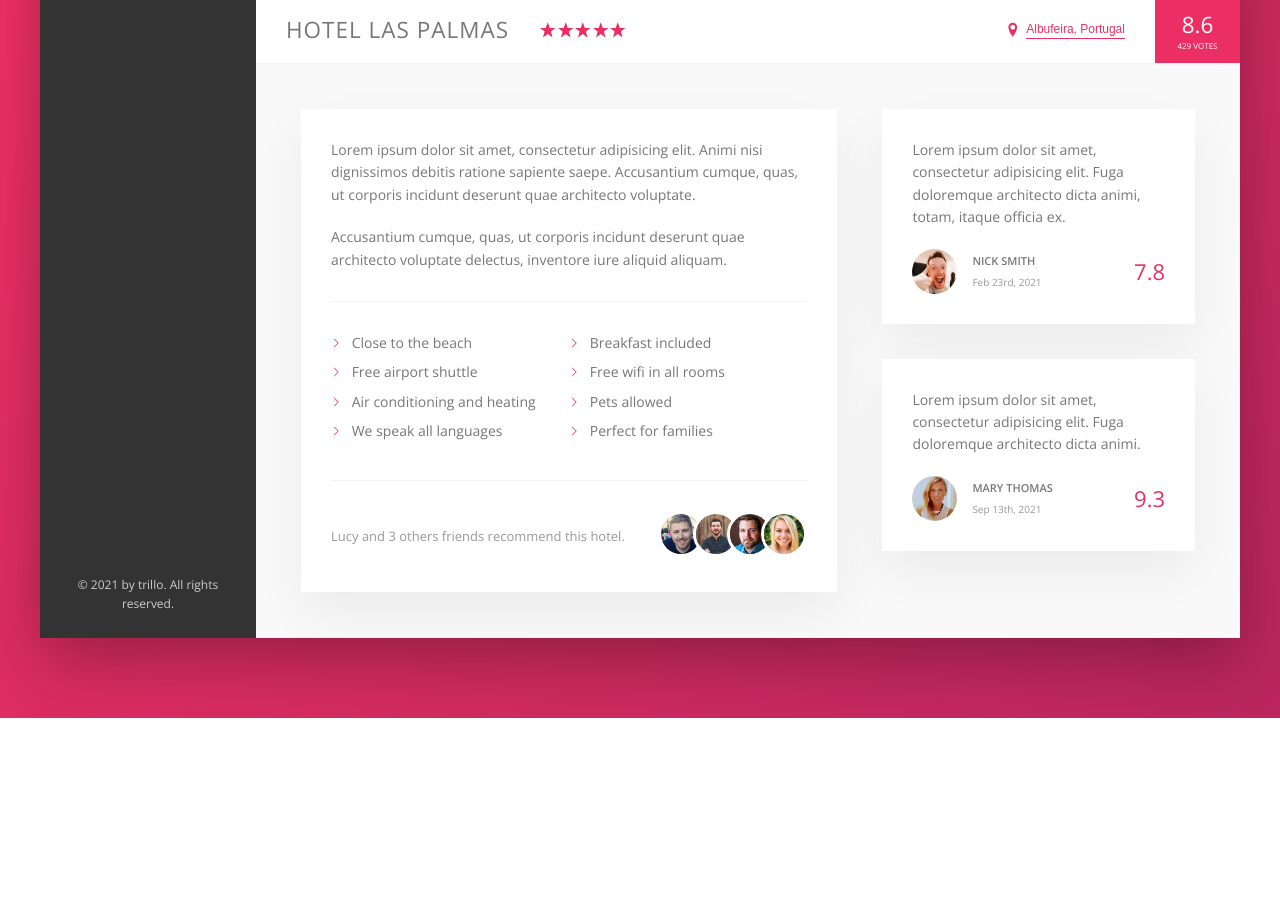
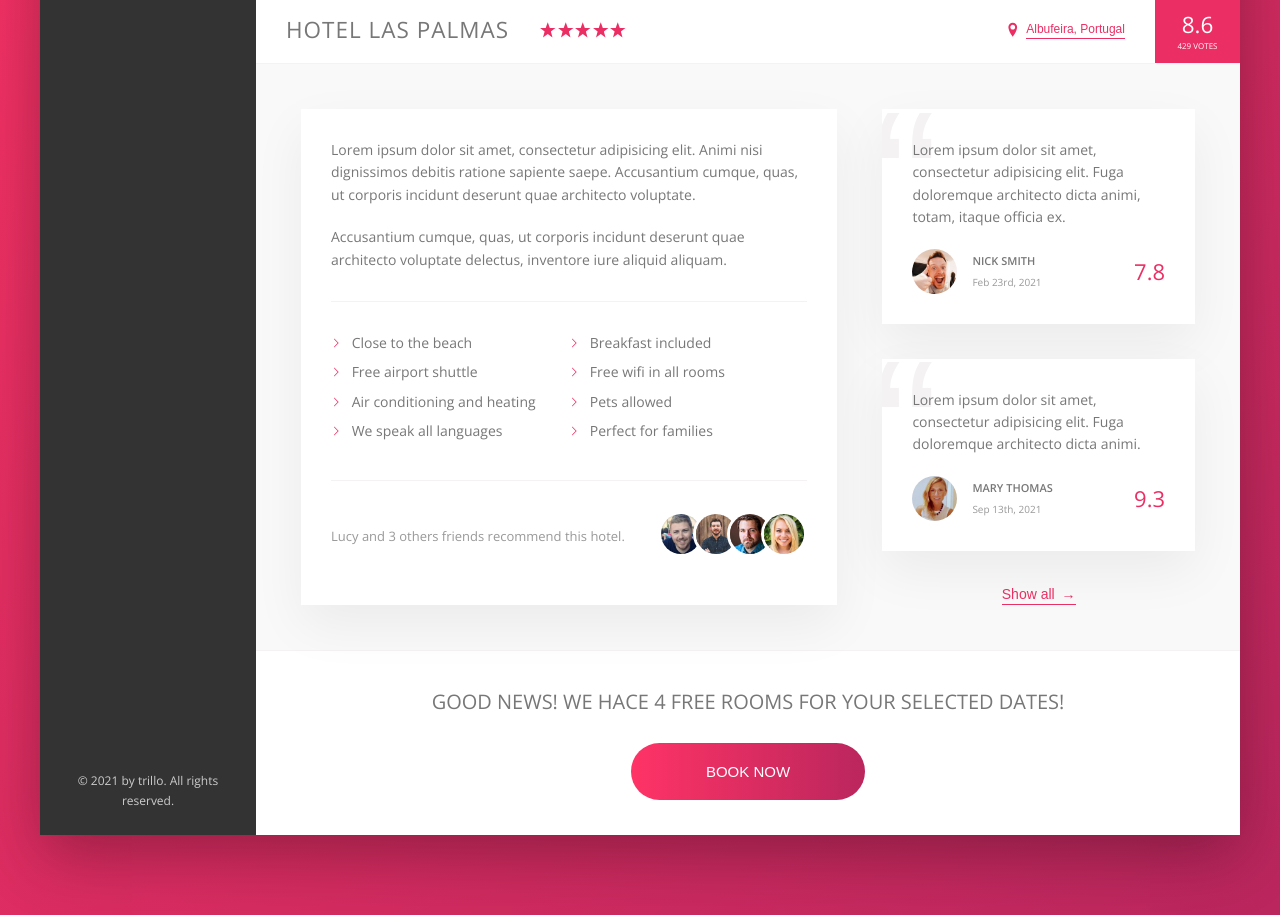
Before and after one commit to alekszemz/trillo, a website: page index.html in a window 1280 px wide. Shown: the part 538-1453 px from the top of the page. Before the commit the page ends 1256 px from the top, so only its background shows below. Drawn offline with nearby package versions, Linux system fonts and the light colour scheme.

Commit message:
Finish desktop part

```diff
--- a/index.html
+++ b/index.html
@@ -239,8 +239,20 @@
                                 </div>
                             </figcaption>
                         </figure>
+
+                        <button class="btn-inline">Show all <span>&rarr;</span></button>
                     </div>
 
+                </div>
+
+                <div class="cta">
+                    <h2 class="cta__book-now">
+                        Good news! We hace 4 free rooms for your selected dates!
+                    </h2>
+                    <button class="btn">
+                        <span class="btn__visible">Book Now</span>
+                        <span class="btn__invisible">Only 4 rooms left</span>
+                    </button>
                 </div>
 
             </main>
--- a/sass/_components.scss
+++ b/sass/_components.scss
@@ -271,8 +271,17 @@
   cursor: pointer;
   transition: all 0.2s;
 
+  & span {
+    margin-left: 3px;
+    transition: margin-left 0.2s;
+  }
+
   &:hover {
     color: var(--color-grey-dark-1);
+
+    span {
+      margin-left: 8px;
+    }
   }
 
   &:focus {
@@ -378,9 +387,13 @@
   box-shadow: var(--shadow-light);
   padding: 3rem;
   margin-bottom: 3.5rem;
+  position: relative;
+  overflow: hidden;
 
   &__text {
     margin-bottom: 2rem;
+    z-index: 10;
+    position: relative;
   }
 
   &__user {
@@ -418,6 +431,86 @@
   }
 
   &::before {
-    content: ”\201c”;
+    content: "\201c";
+    position: absolute;
+    top: -2.75rem;
+    left: -1rem;
+    line-height: 1;
+    font-size: 20rem;
+    color: var(--color-grey-light-2);
+    font-family: sans-serif;
+    z-index: 1;
   }
 }
+
+//////////////////
+// CALL TO ACTION
+.cta {
+  padding: 3.5rem 0;
+  text-align: center;
+
+  &__book-now {
+    font-size: 2rem;
+    font-weight: 300;
+    text-transform: uppercase;
+    margin-bottom: 2.5rem;
+  }
+}
+
+//////////////////
+// CALL TO ACTION BUTTON
+.btn {
+  font-size: 1.5rem;
+  font-weight: 300;
+  text-transform: uppercase;
+  border-radius: 100px;
+  border: none;
+  background-image: linear-gradient(
+    to right,
+    var(--color-primary-light),
+    var(--color-primary-dark)
+  );
+  color: #fff;
+  position: relative;
+  overflow: hidden;
+  cursor: pointer;
+
+  & > * {
+    display: inline-block;
+    height: 100%;
+    width: 100%;
+    transition: all 0.2s;
+  }
+
+  &__visible {
+    padding: 2rem 7.5rem;
+  }
+
+  &__invisible {
+    position: absolute;
+    padding: 2rem 0;
+    left: 0;
+    top: -100%;
+  }
+
+  &:hover {
+    background-image: linear-gradient(
+    to left,
+    var(--color-primary-light),
+    var(--color-primary-dark)
+  );
+  }
+
+  &:hover &__visible {
+    transform: translateY(100%);
+  }
+
+  &:hover &__invisible {
+    top: 0;
+  }
+
+  &:focus {
+    outline: none;
+    animation: pulsate 1s infinite;
+  }
+}
--- a/sass/_layout.scss
+++ b/sass/_layout.scss
@@ -56,4 +56,8 @@
 
 .user-reviews {
   flex: 1;
+
+  display: flex;
+  flex-direction: column;
+  align-items: center;
 }
```
Also changed, not shown: css/style.css.
